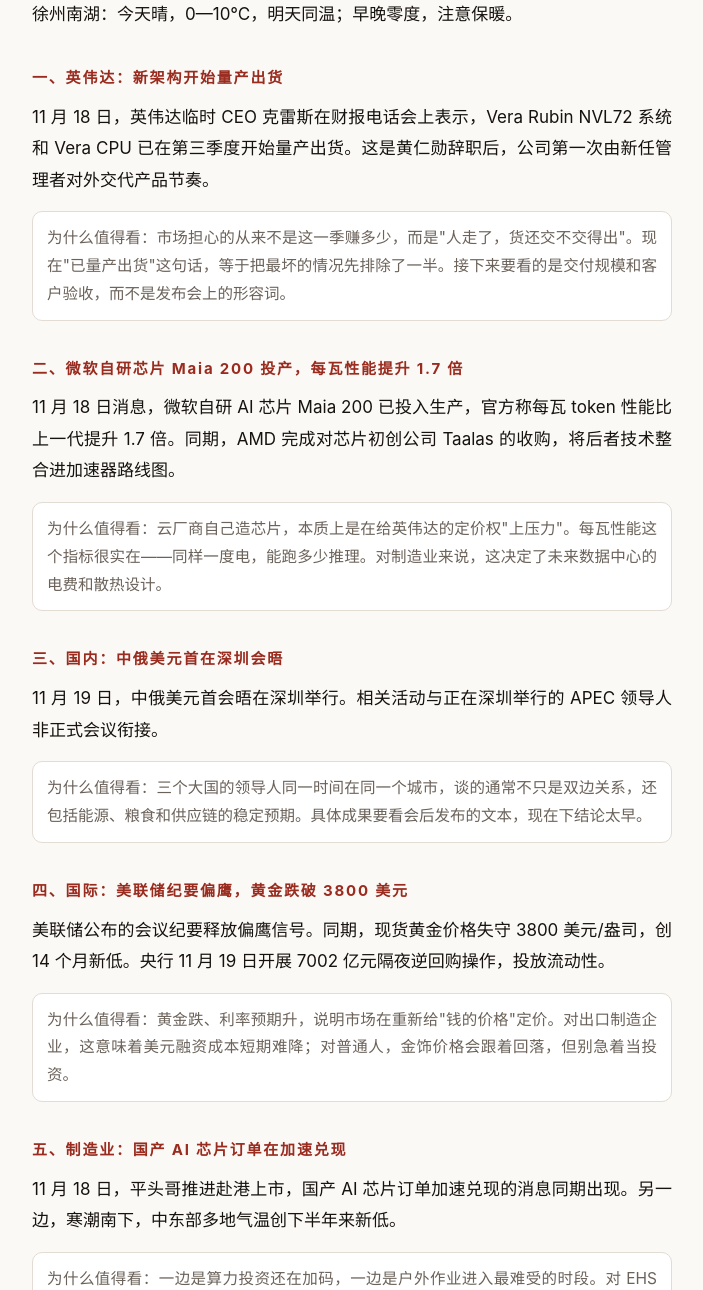
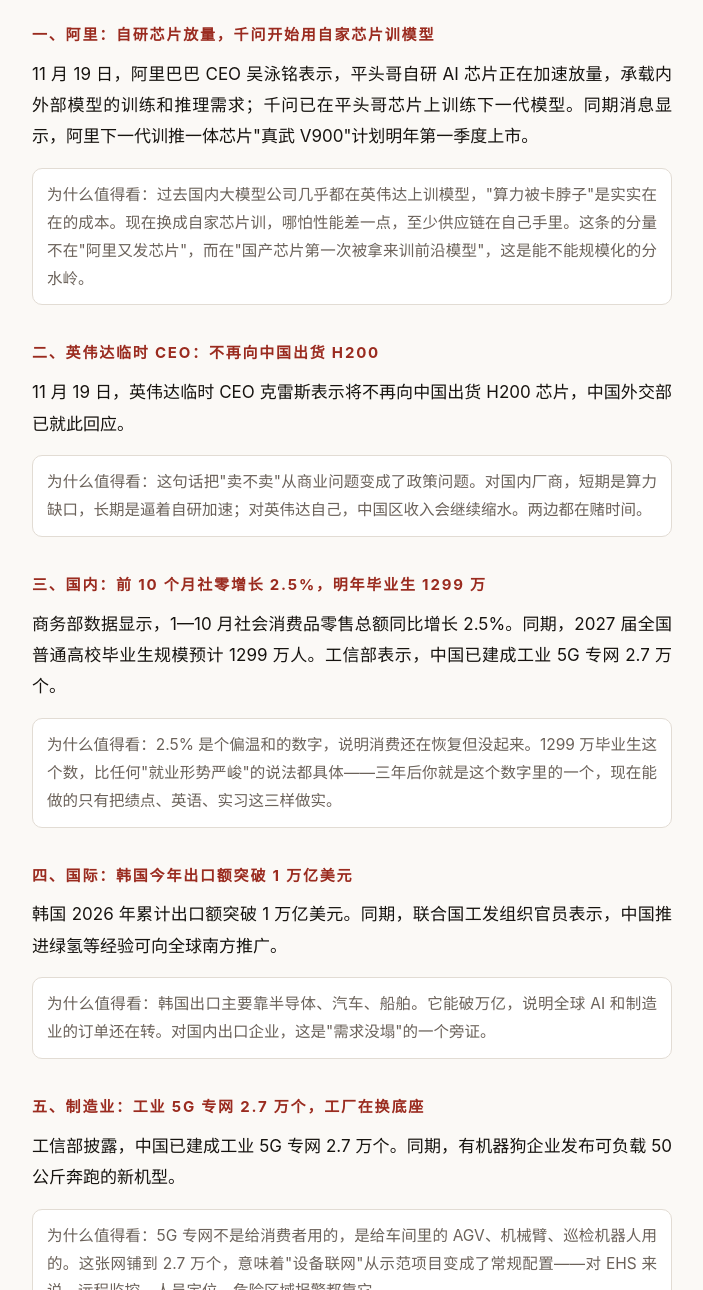
Before and after one commit to sunzhengyang2026/zaobao, a plain HTML site: page index.html in a window 1280 px wide. Shown: the part 190-1480 px from the top of the page, without its empty margins (288-991 px from the left). Drawn offline with Linux system fonts and the light colour scheme.

Commit message:
早报更新 2026-11-20 00:47

```diff
--- a/index.html
+++ b/index.html
@@ -2,7 +2,7 @@
 <html lang="zh-CN"><head>
 <meta charset="utf-8">
 <meta name="viewport" content="width=device-width,initial-scale=1,viewport-fit=cover">
-<title>英伟达新卡量产，美联储纪要偏鹰，黄金跌破 3800 · 早报</title>
+<title>阿里用自家芯片训模型，英伟达不卖 H200 了 · 早报</title>
 <meta name="theme-color" content="#16130f">
 <link rel="manifest" href="manifest.webmanifest">
 <style>
@@ -53,29 +53,29 @@ footer{margin-top:40px;font-size:12px;color:var(--muted);letter-spacing:.06em}
 @media(max-width:520px){h1.headline{font-size:26px}.wrap{padding:20px 16px 48px}}
 </style>
 </head><body><div class="wrap">
-<div class="masthead"><span class="brand">早报 · MORNING BRIEF</span><span class="date">11月19日 周四</span></div>
-<h1 class="headline">英伟达新卡量产，美联储纪要偏鹰，黄金跌破 3800</h1>
-<p>徐州南湖：今天晴，0—10℃，明天同温；早晚零度，注意保暖。</p>
-<h2>一、英伟达：新架构开始量产出货</h2>
-<p>11 月 18 日，英伟达临时 CEO 克雷斯在财报电话会上表示，Vera Rubin NVL72 系统和 Vera CPU 已在第三季度开始量产出货。这是黄仁勋辞职后，公司第一次由新任管理者对外交代产品节奏。</p>
-<p class="why">为什么值得看：市场担心的从来不是这一季赚多少，而是"人走了，货还交不交得出"。现在"已量产出货"这句话，等于把最坏的情况先排除了一半。接下来要看的是交付规模和客户验收，而不是发布会上的形容词。</p>
-<h2>二、微软自研芯片 Maia 200 投产，每瓦性能提升 1.7 倍</h2>
-<p>11 月 18 日消息，微软自研 AI 芯片 Maia 200 已投入生产，官方称每瓦 token 性能比上一代提升 1.7 倍。同期，AMD 完成对芯片初创公司 Taalas 的收购，将后者技术整合进加速器路线图。</p>
-<p class="why">为什么值得看：云厂商自己造芯片，本质上是在给英伟达的定价权"上压力"。每瓦性能这个指标很实在——同样一度电，能跑多少推理。对制造业来说，这决定了未来数据中心的电费和散热设计。</p>
-<h2>三、国内：中俄美元首在深圳会晤</h2>
-<p>11 月 19 日，中俄美元首会晤在深圳举行。相关活动与正在深圳举行的 APEC 领导人非正式会议衔接。</p>
-<p class="why">为什么值得看：三个大国的领导人同一时间在同一个城市，谈的通常不只是双边关系，还包括能源、粮食和供应链的稳定预期。具体成果要看会后发布的文本，现在下结论太早。</p>
-<h2>四、国际：美联储纪要偏鹰，黄金跌破 3800 美元</h2>
-<p>美联储公布的会议纪要释放偏鹰信号。同期，现货黄金价格失守 3800 美元/盎司，创 14 个月新低。央行 11 月 19 日开展 7002 亿元隔夜逆回购操作，投放流动性。</p>
-<p class="why">为什么值得看：黄金跌、利率预期升，说明市场在重新给"钱的价格"定价。对出口制造企业，这意味着美元融资成本短期难降；对普通人，金饰价格会跟着回落，但别急着当投资。</p>
-<h2>五、制造业：国产 AI 芯片订单在加速兑现</h2>
-<p>11 月 18 日，平头哥推进赴港上市，国产 AI 芯片订单加速兑现的消息同期出现。另一边，寒潮南下，中东部多地气温创下半年来新低。</p>
-<p class="why">为什么值得看：一边是算力投资还在加码，一边是户外作业进入最难受的时段。对 EHS 岗位，后者是实打实的活：防冻、防滑、防一氧化碳中毒，冬季专项检查这几天就该排上。</p>
-<p>跟你有关：今天这条"每瓦性能提升 1.7 倍"，是一个很好的论文素材。你们专业做能耗分析时，衡量设备好坏不能只看"快不快"，要看"每单位能耗做多少事"。把这个思路记下来，比背公式有用。</p>
-<div class="gloss"><h2>名词小抄</h2><p><b>量产出货</b>：不是样品、不是送测，是能批量交付给客户装机的状态。</p><p><b>每瓦 token 性能</b>：同样消耗 1 瓦电，能处理多少 token，衡量 AI 芯片省不省电。</p><p><b>隔夜逆回购</b>：央行向市场短期放钱的工具，期限一天，用来平抑资金面波动。</p><p><b>会议纪要</b>：美联储议息会议的讨论记录，市场靠它猜下一次加不加息。</p></div>
-<div class="src"><b>来源</b><div><a href="https://finance.cnr.cn/ycbd/20261119/t20261119_527877090.shtml" target="_blank" rel="noopener">https://finance.cnr.cn/ycbd/20261119/t20261119_527877090.shtml</a></div><div><a href="https://www.chinastarmarket.cn/detail/2537333" target="_blank" rel="noopener">https://www.chinastarmarket.cn/detail/2537333</a></div><div><a href="https://www.weather.com.cn/weather/101190801.shtml" target="_blank" rel="noopener">https://www.weather.com.cn/weather/101190801.shtml</a></div></div>
+<div class="masthead"><span class="brand">早报 · MORNING BRIEF</span><span class="date">11月20日 周五</span></div>
+<h1 class="headline">阿里用自家芯片训模型，英伟达不卖 H200 了</h1>
+<p>徐州南湖：今天晴，0—10℃，明天同温；连续三天零度，出门戴手套。</p>
+<h2>一、阿里：自研芯片放量，千问开始用自家芯片训模型</h2>
+<p>11 月 19 日，阿里巴巴 CEO 吴泳铭表示，平头哥自研 AI 芯片正在加速放量，承载内外部模型的训练和推理需求；千问已在平头哥芯片上训练下一代模型。同期消息显示，阿里下一代训推一体芯片"真武 V900"计划明年第一季度上市。</p>
+<p class="why">为什么值得看：过去国内大模型公司几乎都在英伟达上训模型，"算力被卡脖子"是实实在在的成本。现在换成自家芯片训，哪怕性能差一点，至少供应链在自己手里。这条的分量不在"阿里又发芯片"，而在"国产芯片第一次被拿来训前沿模型"，这是能不能规模化的分水岭。</p>
+<h2>二、英伟达临时 CEO：不再向中国出货 H200</h2>
+<p>11 月 19 日，英伟达临时 CEO 克雷斯表示将不再向中国出货 H200 芯片，中国外交部已就此回应。</p>
+<p class="why">为什么值得看：这句话把"卖不卖"从商业问题变成了政策问题。对国内厂商，短期是算力缺口，长期是逼着自研加速；对英伟达自己，中国区收入会继续缩水。两边都在赌时间。</p>
+<h2>三、国内：前 10 个月社零增长 2.5%，明年毕业生 1299 万</h2>
+<p>商务部数据显示，1—10 月社会消费品零售总额同比增长 2.5%。同期，2027 届全国普通高校毕业生规模预计 1299 万人。工信部表示，中国已建成工业 5G 专网 2.7 万个。</p>
+<p class="why">为什么值得看：2.5% 是个偏温和的数字，说明消费还在恢复但没起来。1299 万毕业生这个数，比任何"就业形势严峻"的说法都具体——三年后你就是这个数字里的一个，现在能做的只有把绩点、英语、实习这三样做实。</p>
+<h2>四、国际：韩国今年出口额突破 1 万亿美元</h2>
+<p>韩国 2026 年累计出口额突破 1 万亿美元。同期，联合国工发组织官员表示，中国推进绿氢等经验可向全球南方推广。</p>
+<p class="why">为什么值得看：韩国出口主要靠半导体、汽车、船舶。它能破万亿，说明全球 AI 和制造业的订单还在转。对国内出口企业，这是"需求没塌"的一个旁证。</p>
+<h2>五、制造业：工业 5G 专网 2.7 万个，工厂在换底座</h2>
+<p>工信部披露，中国已建成工业 5G 专网 2.7 万个。同期，有机器狗企业发布可负载 50 公斤奔跑的新机型。</p>
+<p class="why">为什么值得看：5G 专网不是给消费者用的，是给车间里的 AGV、机械臂、巡检机器人用的。这张网铺到 2.7 万个，意味着"设备联网"从示范项目变成了常规配置——对 EHS 来说，远程监控、人员定位、危险区域报警都靠它。</p>
+<p>跟你有关：今天"1299 万毕业生"这个数，建议你写进 PPT 的风险预案那一页。它比"就业压力大"这种形容词有说服力，而且来源是官方预测，评委没法反驳。</p>
+<div class="gloss"><h2>名词小抄</h2><p><b>训推一体</b>：同一块芯片既能训练模型也能做推理，省掉两套硬件。</p><p><b>H200</b>：英伟达上一代高端 AI 芯片，是训练大模型的主力之一。</p><p><b>社零总额</b>：社会消费品零售总额，衡量消费最常用的指标。</p><p><b>工业 5G 专网</b>：工厂自己建的 5G 网络，和公众手机网络分开，专供设备联网。</p></div>
+<div class="src"><b>来源</b><div><a href="http://www.zj.chinanews.com.cn/jzkzj/2026-11-20/detail-ihfneeui9566416.shtml" target="_blank" rel="noopener">http://www.zj.chinanews.com.cn/jzkzj/2026-11-20/detail-ihfneeui9566416.shtml</a></div><div><a href="https://www.163.com/dy/article/LC4MALJQ053469RG.html" target="_blank" rel="noopener">https://www.163.com/dy/article/LC4MALJQ053469RG.html</a></div><div><a href="https://www.163.com/dy/article/LC3FHN200511FQO9.html" target="_blank" rel="noopener">https://www.163.com/dy/article/LC3FHN200511FQO9.html</a></div></div>
 <div class="nav"><span></span></div>
-<div class="archive"><h3>往 期</h3><ul><li><span class="d">11月19日 周四</span><a href="issue-2026-11-19.html?v=1795059759">英伟达新卡量产，美联储纪要偏鹰，黄金跌破 3800</a></li><li><span class="d">11月16日 周一</span><a href="issue-2026-11-16.html?v=1795059759">医保目录扩容，黄仁勋可能回来，美国全国停飞过一次</a></li><li><span class="d">11月15日 周日</span><a href="issue-2026-11-15.html?v=1795059759">下周盯四件事：经济数据、英伟达财报、深圳 APEC、LPR</a></li><li><span class="d">11月14日 周六</span><a href="issue-2026-11-14.html?v=1795059759">英伟达连跌六周，储能方案定调 3 亿千瓦</a></li></ul></div>
+<div class="archive"><h3>往 期</h3><ul><li><span class="d">11月20日 周五</span><a href="issue-2026-11-20.html?v=1795135628">阿里用自家芯片训模型，英伟达不卖 H200 了</a></li><li><span class="d">11月19日 周四</span><a href="issue-2026-11-19.html?v=1795135628">英伟达新卡量产，美联储纪要偏鹰，黄金跌破 3800</a></li><li><span class="d">11月16日 周一</span><a href="issue-2026-11-16.html?v=1795135628">医保目录扩容，黄仁勋可能回来，美国全国停飞过一次</a></li><li><span class="d">11月15日 周日</span><a href="issue-2026-11-15.html?v=1795135628">下周盯四件事：经济数据、英伟达财报、深圳 APEC、LPR</a></li><li><span class="d">11月14日 周六</span><a href="issue-2026-11-14.html?v=1795135628">英伟达连跌六周，储能方案定调 3 亿千瓦</a></li></ul></div>
 <footer>每天 07:00 更新 · 中国矿业大学 孙正阳 · AI · 国际 · EHS</footer>
 </div>
 <!-- sw disabled for cache freshness -->
```
